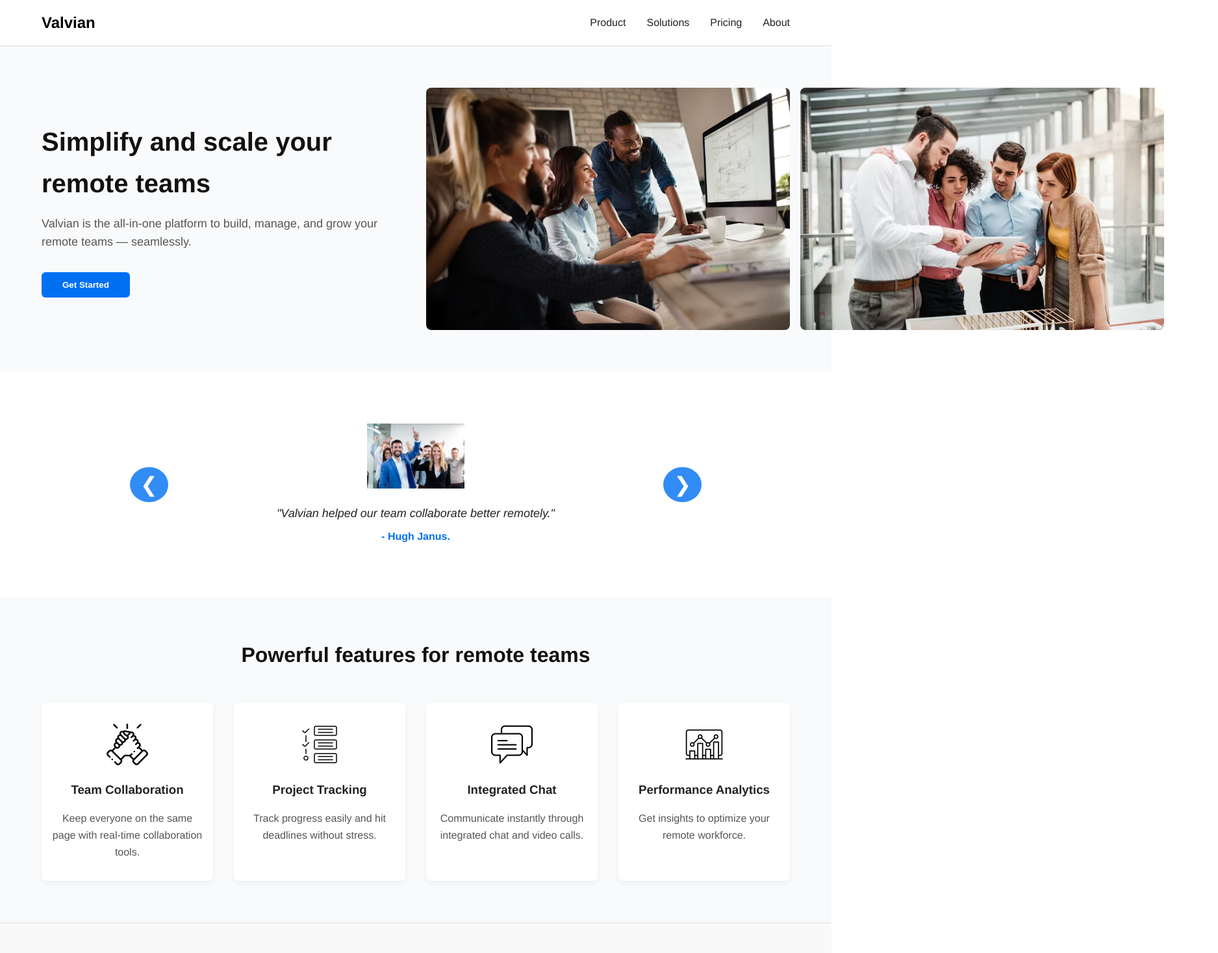
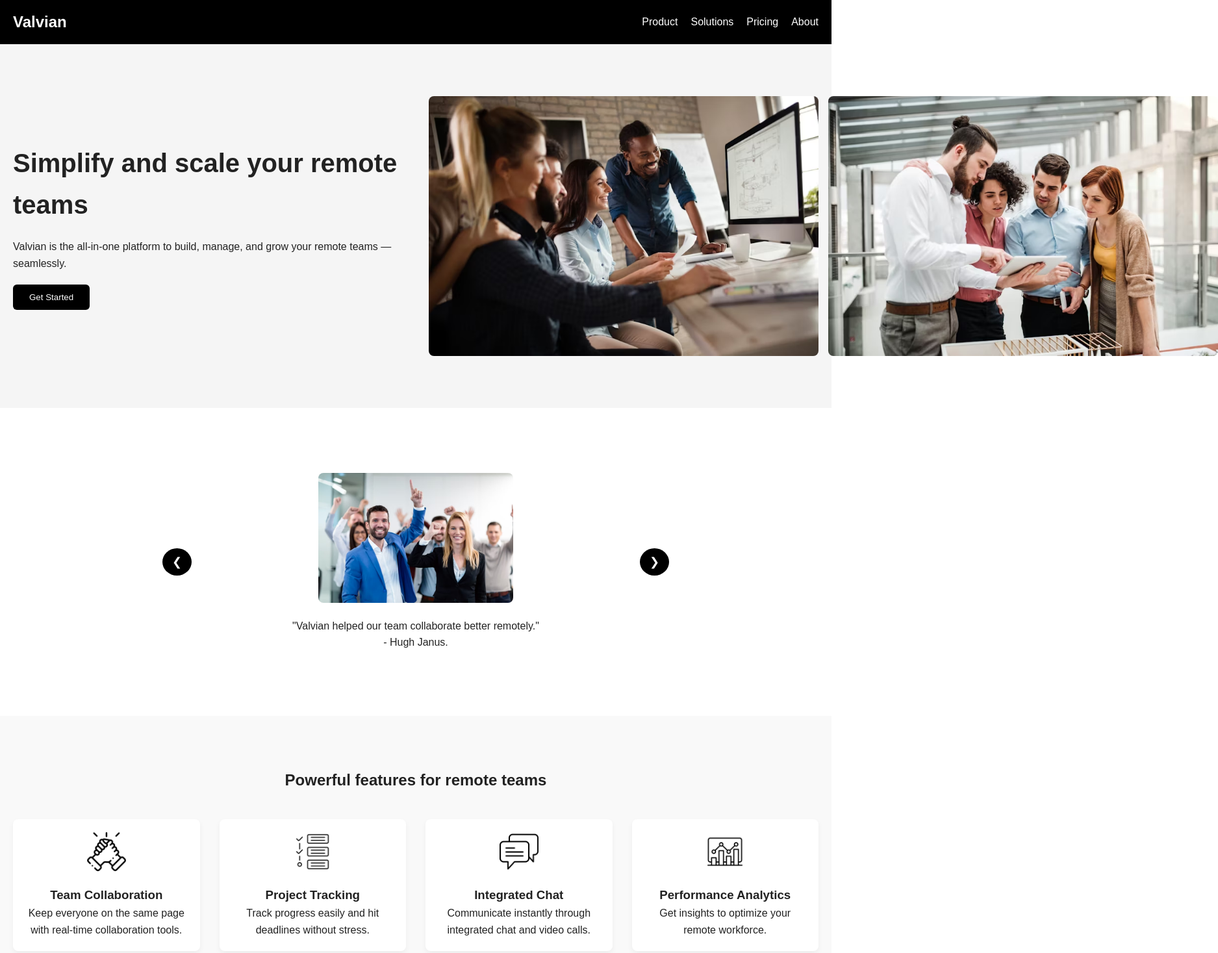
Before and after one commit to SayhaanMohammad/Valvian, a plain HTML site: page index.html in a window 1280 px wide. Shown: the top 1467 px of the page at 65% size, 1875 px wide, since content can reach past the window. Drawn offline with Linux system fonts and the light colour scheme.

Commit message:
Update styles.css

```diff
--- a/styles.css
+++ b/styles.css
@@ -1,174 +1,120 @@
-
-
-
-
-
-
+/* General reset */
 * {
-  box-sizing: border-box;
   margin: 0;
   padding: 0;
+  box-sizing: border-box;
+  font-family: Arial, sans-serif;
 }
 
 body {
-  font-family: 'Helvetica Neue', Helvetica, Arial, sans-serif;
   color: #222;
-  background: #fff;
+  background-color: #fff;
   line-height: 1.6;
 }
 
-.container {
-  width: 90%;
-  max-width: 1200px;
-  margin: 0 auto;
-}
-
+/* Navbar */
 .navbar {
-  background: #fff;
-  border-bottom: 1px solid #ddd;
+  background: #000;
+  color: #fff;
+  padding: 15px 20px;
   position: sticky;
   top: 0;
-  z-index: 999;
+  z-index: 1000;
 }
 
 .navbar .container {
   display: flex;
   justify-content: space-between;
   align-items: center;
-  padding: 1rem 0;
 }
 
 .logo {
-  font-weight: 700;
   font-size: 1.5rem;
-  color: #000;
+  font-weight: bold;
   text-decoration: none;
+  color: #fff;
 }
 
 .nav-links {
+  display: flex;
+  gap: 20px;
   list-style: none;
-  display: flex;
-  gap: 2rem;
 }
 
-.nav-links li a {
-  color: #222;
+.nav-links a {
   text-decoration: none;
+  color: #fff;
   font-weight: 500;
-  transition: color 0.3s ease;
-}
-
-.nav-links li a:hover {
-  color: #0070f3;
 }
 
 .menu-toggle {
   display: none;
-  font-size: 2rem;
+  font-size: 24px;
+  color: #fff;
   background: none;
   border: none;
-  cursor: pointer;
 }
 
-@media (max-width: 768px) {
-  .nav-links {
-    position: fixed;
-    top: 60px;
-    right: -100%;
-    background: #fff;
-    height: calc(100% - 60px);
-    width: 200px;
-    flex-direction: column;
-    gap: 1.5rem;
-    padding: 2rem;
-    transition: right 0.3s ease;
-    box-shadow: -2px 0 8px rgba(0, 0, 0, 0.1);
-  }
-
-  .nav-links.active {
-    right: 0;
-  }
-
-  .menu-toggle {
-    display: block;
-  }
-}
-
+/* Hero Section */
 .hero {
-  background: #f9fafb;
-  padding: 4rem 0;
+  padding: 80px 20px;
+  background: #f5f5f5;
 }
 
 .hero-grid {
   display: grid;
   grid-template-columns: 1fr 1fr;
-  gap: 2rem;
+  gap: 40px;
   align-items: center;
 }
 
 .hero-text h1 {
   font-size: 2.5rem;
-  margin-bottom: 1rem;
-  font-weight: 700;
-  color: #111;
+  margin-bottom: 20px;
 }
 
 .hero-text p {
-  font-size: 1.125rem;
-  margin-bottom: 2rem;
-  color: #555;
+  margin-bottom: 20px;
 }
 
 .btn-primary {
-  background: #0070f3;
+  background: #000;
   color: #fff;
-  padding: 0.75rem 2rem;
+  padding: 12px 25px;
   border: none;
-  border-radius: 0.375rem;
-  font-weight: 600;
+  border-radius: 6px;
   cursor: pointer;
-  transition: background 0.3s ease;
+  transition: 0.3s;
 }
 
 .btn-primary:hover {
-  background: #005bb5;
+  background: #333;
 }
 
+/* Hero Images */
 .hero-images {
   display: flex;
-  gap: 1rem;
+  gap: 15px;
 }
 
 .hero-images img {
   width: 100%;
-  height: auto;
-  border-radius: 8px;
+  border-radius: 8px; /* rectangular with slightly rounded edges */
   object-fit: cover;
 }
 
-@media (max-width: 992px) {
-  .hero-grid {
-    grid-template-columns: 1fr;
-    text-align: center;
-  }
-  .hero-images {
-    justify-content: center;
-  }
-  .hero-text h1 {
-    font-size: 2rem;
-  }
-}
-
+/* Carousel Section */
 .carousel-section {
+  padding: 80px 20px;
   background: #fff;
-  padding: 4rem 0;
+  text-align: center;
 }
 
 .carousel {
   position: relative;
   overflow: hidden;
-  max-width: 900px;
-  margin: 0 auto;
+  max-width: 800px;
+  margin: auto;
 }
 
 .carousel-track {
@@ -178,44 +124,30 @@ body {
 
 .carousel-slide {
   min-width: 100%;
-  padding: 1rem;
-  box-sizing: border-box;
   text-align: center;
+  padding: 20px;
 }
 
 .carousel-slide img {
-  max-width: 150px;
-  margin-bottom: 1rem;
-}
-
-.carousel-slide p {
-  font-style: italic;
-  font-size: 1.125rem;
-  margin-bottom: 0.5rem;
-}
-
-.carousel-slide span {
-  font-weight: 600;
-  color: #0070f3;
+  max-width: 300px;
+  width: 100%;
+  height: auto;
+  border-radius: 8px; /* rectangular instead of circles */
+  margin-bottom: 15px;
 }
 
 .carousel-btn {
   position: absolute;
   top: 50%;
   transform: translateY(-50%);
-  background: #0070f3;
+  background: #000;
   color: #fff;
   border: none;
-  padding: 0.5rem 1rem;
-  font-size: 2rem;
+  padding: 10px 15px;
   cursor: pointer;
+  font-size: 18px;
   border-radius: 50%;
-  opacity: 0.8;
-  transition: opacity 0.3s ease;
-}
-
-.carousel-btn:hover {
-  opacity: 1;
+  z-index: 10;
 }
 
 .carousel-btn.prev {
@@ -226,167 +158,70 @@ body {
   right: 10px;
 }
 
-.product-grid-section {
-  background: #f9fafb;
-  padding: 4rem 0;
-  text-align: center;
+.carousel-btn:hover {
+  background: #333;
 }
 
-.product-grid-section h2 {
-  font-size: 2rem;
-  margin-bottom: 3rem;
-  font-weight: 700;
-  color: #111;
+/* Product Grid */
+.product-grid-section {
+  padding: 80px 20px;
+  background: #f9f9f9;
+  text-align: center;
 }
 
 .product-grid {
   display: grid;
-  grid-template-columns: repeat(4, 1fr);
-  gap: 2rem;
+  grid-template-columns: repeat(auto-fit, minmax(220px, 1fr));
+  gap: 30px;
+  margin-top: 40px;
 }
 
 .product-card {
   background: #fff;
-  padding: 2rem 1rem;
+  padding: 20px;
   border-radius: 8px;
-  box-shadow: 0 4px 8px rgb(0 0 0 / 0.05);
-  transition: box-shadow 0.3s ease;
-}
-
-.product-card:hover {
-  box-shadow: 0 6px 12px rgb(0 0 0 / 0.1);
+  box-shadow: 0 4px 8px rgba(0,0,0,0.05);
 }
 
 .product-card img {
-  width: 64px;
-  margin-bottom: 1rem;
+  width: 60px;
+  height: 60px;
+  margin-bottom: 15px;
 }
 
-.product-card h3 {
-  margin-bottom: 1rem;
-  font-weight: 600;
-  color: #222;
+/* Footer */
+.footer-grid {
+  display: grid;
+  grid-template-columns: repeat(auto-fit, minmax(220px, 1fr));
+  gap: 20px;
 }
 
-.product-card p {
-  color: #555;
-  font-size: 1rem;
+.footer h4 {
+  margin-bottom: 10px;
 }
 
-@media (max-width: 992px) {
-  .product-grid {
-    grid-template-columns: repeat(2, 1fr);
-  }
+.footer a {
+  color: #fff;
+  text-decoration: none;
 }
 
-@media (max-width: 480px) {
-  .product-grid {
-    grid-template-columns: 1fr;
-  }
+.footer a:hover {
+  text-decoration: underline;
 }
 
-.footer {
-  background: #111;
-  color: #fff;
-  padding: 3rem 0;
-}
-
-.footer-grid {
-  display: grid;
-  grid-template-columns: repeat(3, 1fr);
-  gap: 2rem;
-  max-width: 1200px;
-  margin: 0 auto;
-}
-
-.footer-col h4 {
-  margin-bottom: 1rem;
-  font-weight: 700;
-}
-
-.footer-col p,
-.footer-col ul {
-  font-size: 0.9rem;
-  line-height: 1.5;
-}
-
-.footer-col ul {
-  list-style: none;
-}
-
-.footer-col ul li a {
-  color: #bbb;
-  text-decoration: none;
-  transition: color 0.3s ease;
-}
-
-.footer-col ul li a:hover {
-  color: #fff;
-}
-
+/* Responsive */
 @media (max-width: 768px) {
-  .footer-grid {
+  .hero-grid {
     grid-template-columns: 1fr;
     text-align: center;
   }
+  .hero-images {
+    flex-direction: column;
+  }
+  .nav-links {
+    display: none;
+  }
+  .menu-toggle {
+    display: block;
+  }
 }
-
-
-
-
-
-.section {
-  padding: 80px 20px;
-  text-align: center;
-  background-color: #f9f9f9;
-  border-top: 1px solid #e0e0e0;
-}
-.section:nth-child(even) {
-  background-color: #fff;
-}
-.section h2 {
-  font-size: 2em;
-  margin-bottom: 10px;
-}
-.section p {
-  max-width: 600px;
-  margin: 0 auto;
-  font-size: 1.1em;
-  color: #555;
-}
-
-
-
-
-html {
-  scroll-behavior: smooth;
-}
-
-
-
-
-
-
-
-
-
-/* Make page take full height */
-html, body {
-  height: 100%;
-  margin: 0;
-}
-
-/* Use flexbox to arrange content vertically */
-body {
-  display: flex;
-  flex-direction: column;
-  min-height: 100vh; /* full viewport height */
-}
-
-/* Push contact section to bottom */
-.contact-section {
-  margin-top: auto; /* pushes this section to the bottom */
-  background-color: black; /* black background */
-  color: white; /* white text */
-  padding: 20px; /* some padding for spacing */
-}
```
